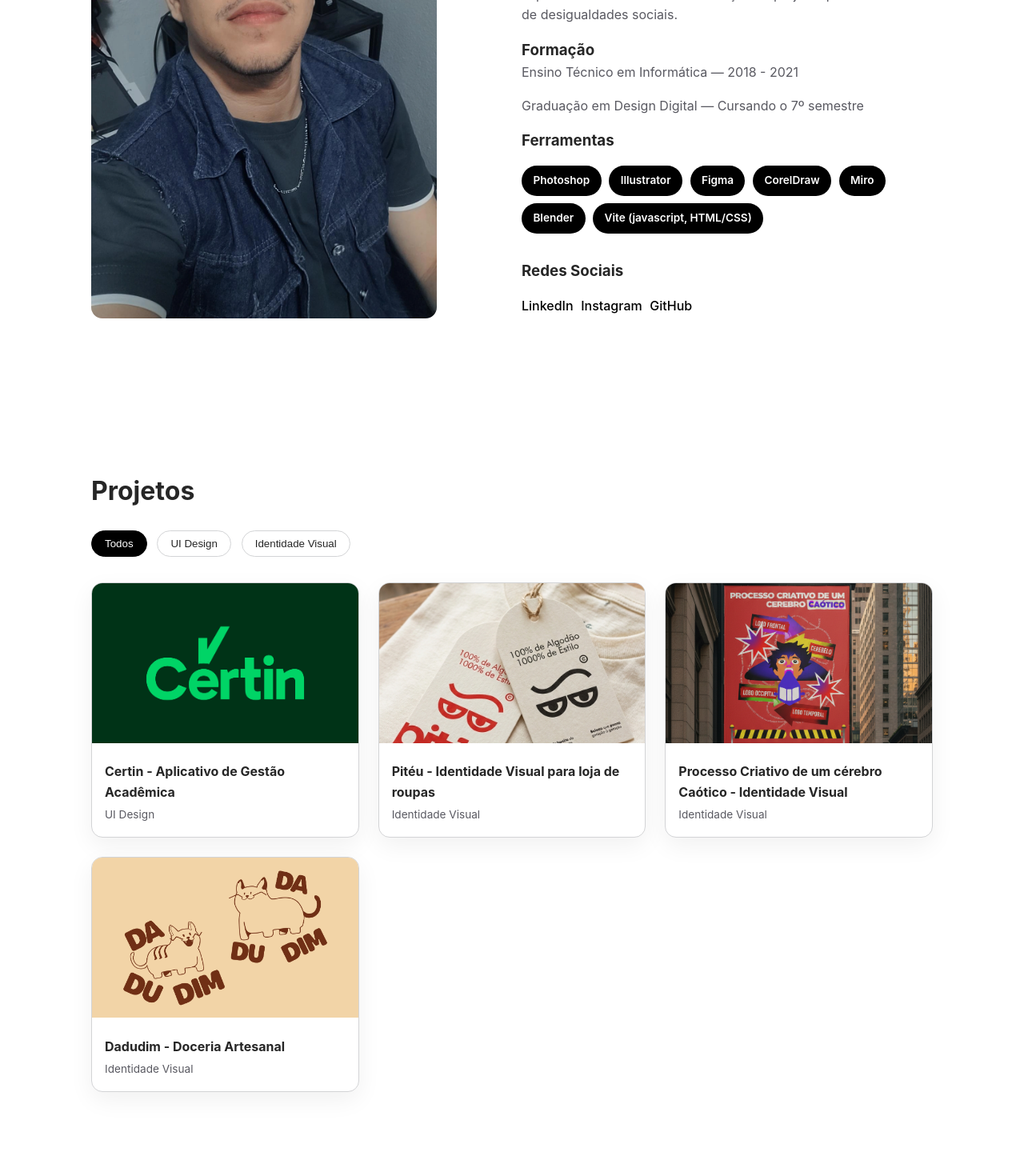
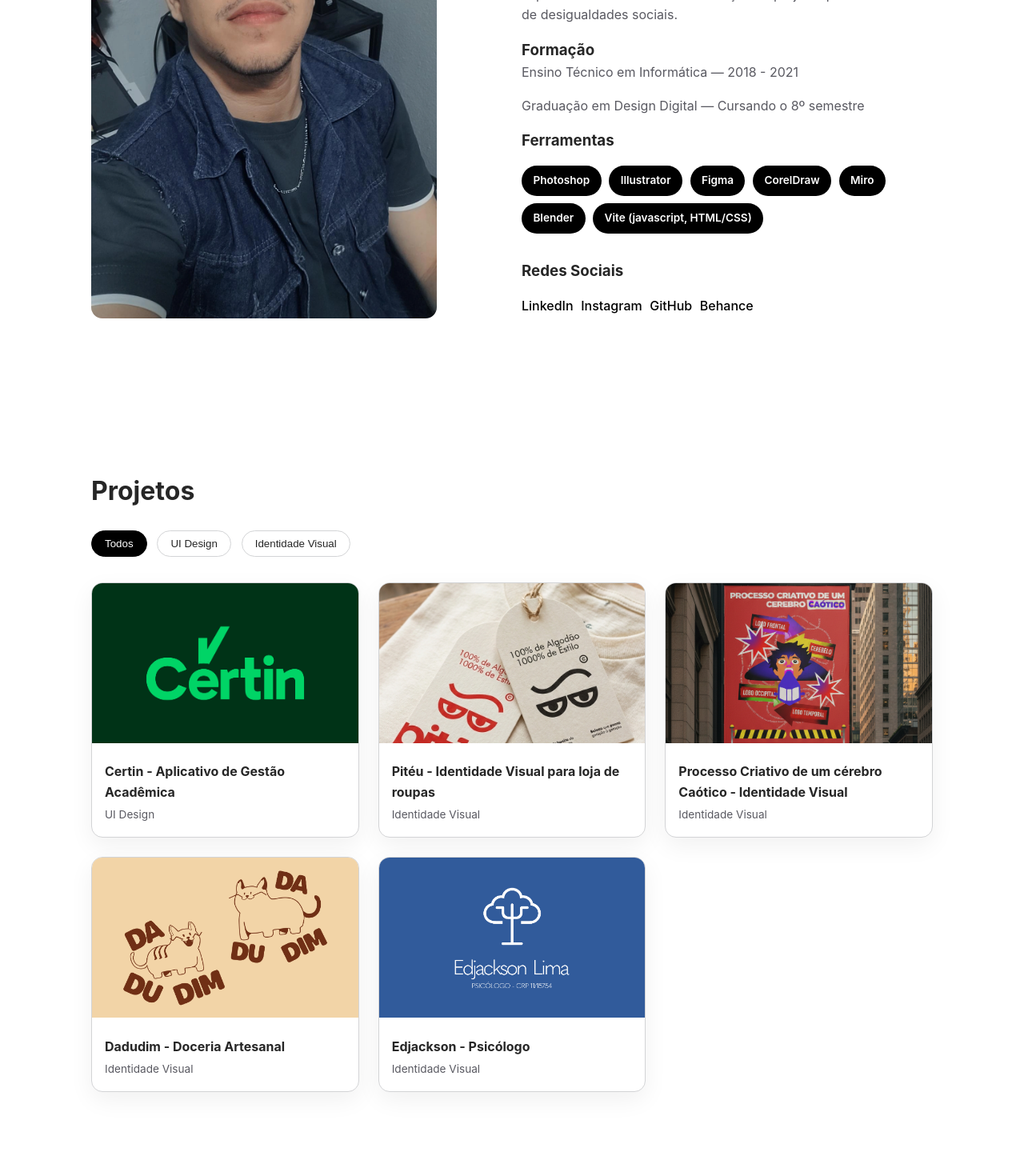
Before and after one commit to XandyDsg/meu-portfolio, a React (Vite) app: page / in a window 1280 px wide. Shown: the part 700-2170 px from the top of the page at 80% size. Built offline with nearby package versions, Linux system fonts and the light colour scheme.

Commit message:
Novas atualizações

```diff
--- a/src/inicio.css
+++ b/src/inicio.css
@@ -10,7 +10,7 @@
   --accent: #000000;
   --accent-soft: #eaf1ff;
   --border: #d3d4d6;
-  --confirm: #4caf50;
+  --confirm: #104d12;
   --error: #f44336;
   --radius: 14px;
   --shadow: 0 10px 30px rgba(0, 0, 0, 0.06);
@@ -64,7 +64,7 @@ body {
   position: sticky;
   top: 0;
   backdrop-filter: blur(10px);
-  background: rgba(248, 249, 252, 0.85);
+  background: rgba(248, 252, 248, 0.85);
   border-bottom: 1px solid var(--border);
   z-index: 1000;
 }
--- a/src/inicio.jsx
+++ b/src/inicio.jsx
@@ -13,11 +13,11 @@ const DATA = {
 },
 
   about: {
-     name: "Alexandre Ferreira",
+     name: "Alexandre Ferreira de Oliveira",
      bio: "Sou graduando de Design Digital pela Universidade Federal do Ceará, onde desenvolvi capacidades de atuar para álem das áreas de desenvolvimento gráfico, como o desenvolvimento de projetos visuais também para o mundo digital. Acredito no papel social do Designer e busco atuar em diferentes frentes desde projetos de impactos ambientais até a construção de projetos para o combate de desigualdades sociais.",
      education: [
         "Ensino Técnico em Informática — 2018 - 2021",
-        "Graduação em Design Digital — Cursando o 7º semestre"
+        "Graduação em Design Digital — Cursando o 8º semestre"
      ],
      navbarname: ["Seja bem-vindo!", "Seja bem-vinda!", "Seja bem-vinde!"]
   },
@@ -25,7 +25,8 @@ const DATA = {
   socials: [
      { name: "LinkedIn", url: "https://www.linkedin.com/in/alexandreferreiradesigner" },
      { name: "Instagram", url: "https://www.instagram.com/manda_dsg" },
-     { name: "GitHub", url: "https://github.com/XandyDsg" }
+     { name: "GitHub", url: "https://github.com/XandyDsg" },
+     { name: "Behance", url: "https://www.behance.net/alexandferreir155" }
   ],
 
   tools: [
@@ -86,7 +87,17 @@ const DATA = {
         full: "dadudimthumb.png",
         description: "Construção de identidade visual, com dois mascotes ilustrados.",
         toolsUsed: ["CorelDraw", "Ilustrator", "Photoshop"],
-        link: "https://www.behance.net/gallery/251349109/DADUDIM-DOCERIA?platform=direct"}
+        link: "https://www.behance.net/gallery/251349109/DADUDIM-DOCERIA?platform=direct"
+      },
+       {
+      id: 5,
+        category: "Identidade Visual",
+        title: "Edjackson - Psicólogo",
+        thumb: "edjacksonthumb.png",
+        full: "edjacksonthumb.png",
+        description: "Identidade visual para um psicólogo, com o objetivo de transmitir confiança e profissionalismo.",
+        toolsUsed: ["CorelDraw", "Ilustrator", "Photoshop"],
+        link: "https://www.behance.net/gallery/251767961/Edjackson-Lima-Psicologo-Branding"}
   ],
 
   contact: {
```
Also changed, not shown: public/edjacksonthumb.png (added).
